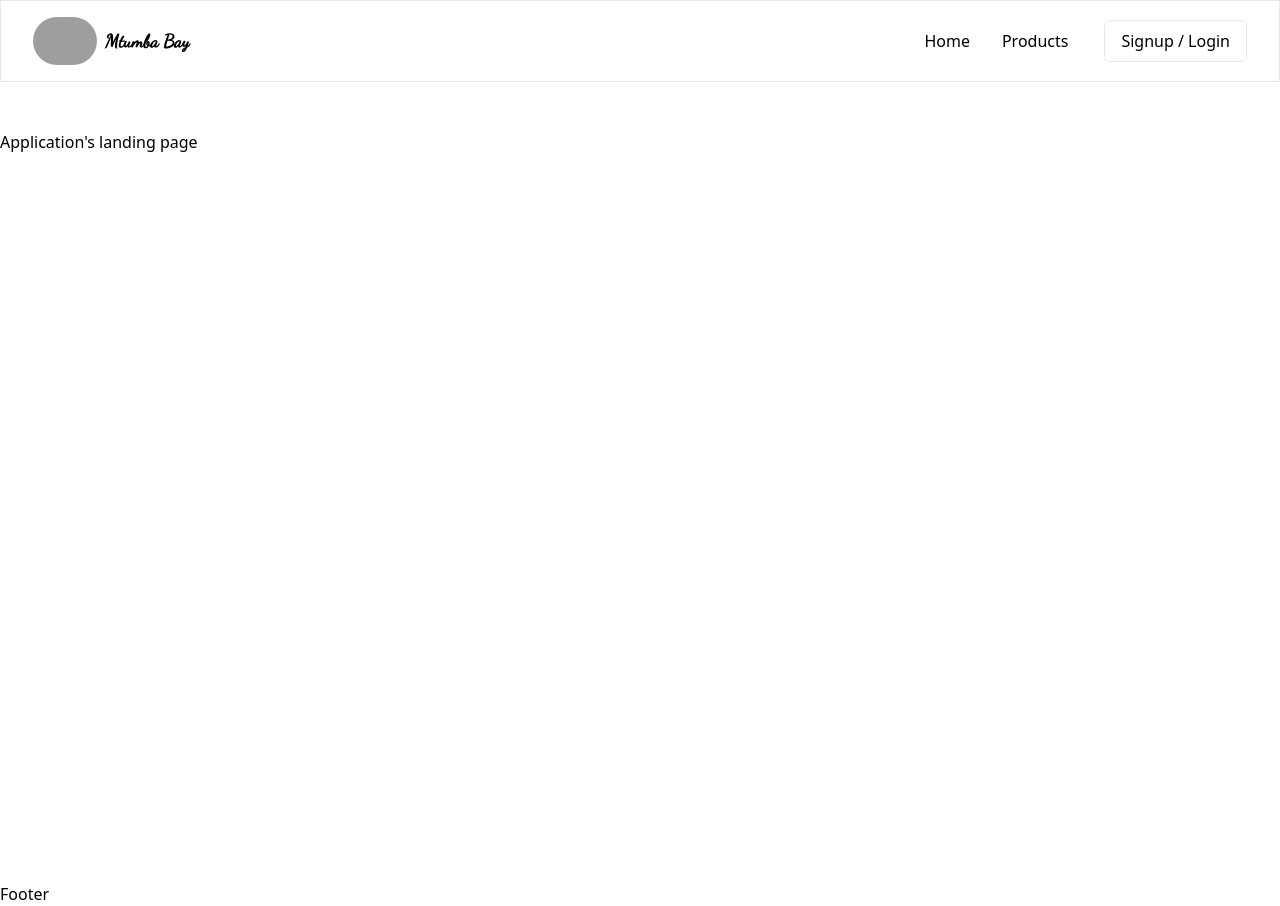
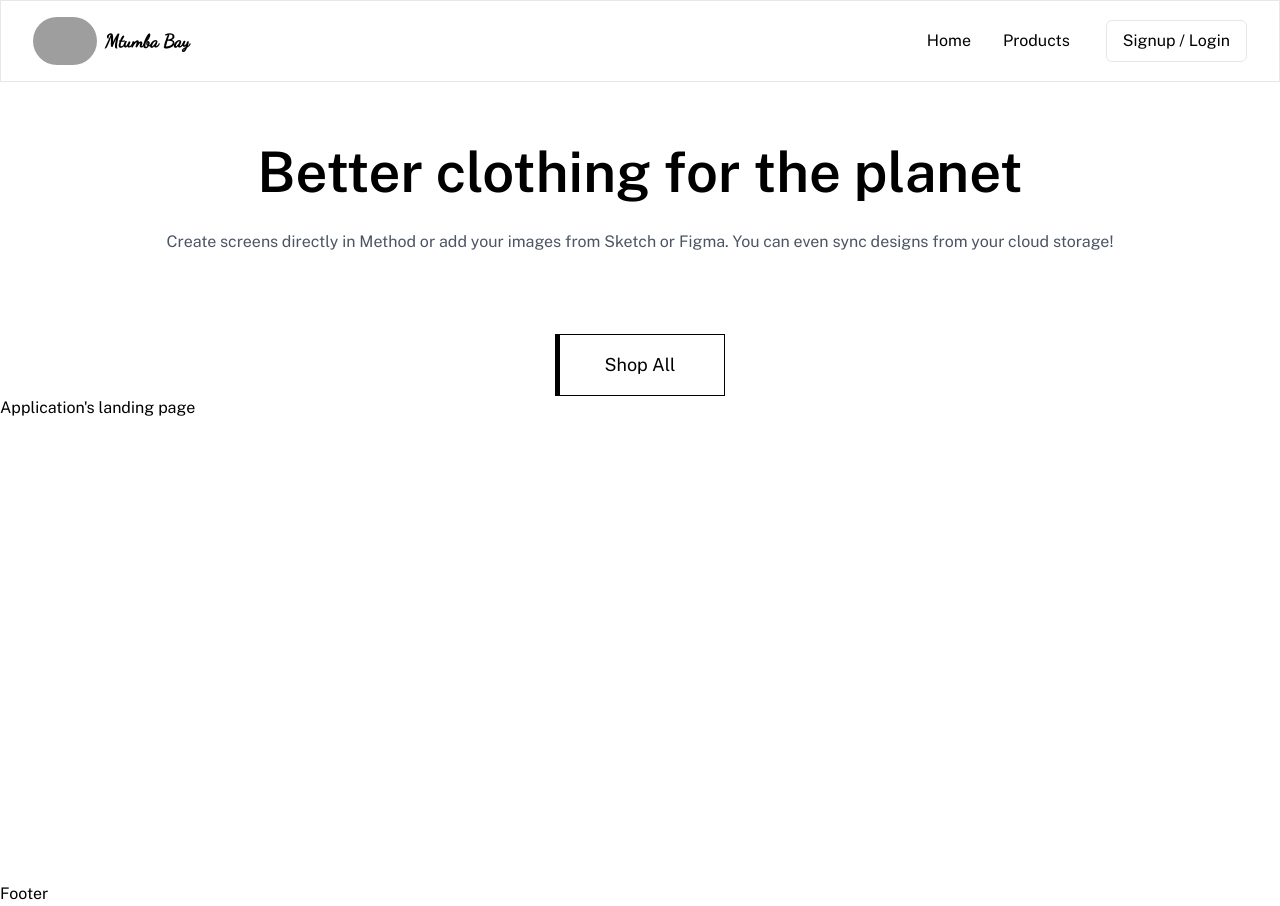
Before and after one commit to conceptacherono/mtumba_bay, a React (Vite) app in the folder client/: page / in a window 1280 px wide. Built offline with nearby package versions, Linux system fonts and the light colour scheme; grey boxes are pictures that could not be loaded.

Commit message:
update hero section

```diff
--- /dev/null
+++ b/client/src/components/landingPage.tsx/Hero/index.tsx
@@ -0,0 +1,24 @@
+import React from "react";
+
+const Hero = () => {
+  return (
+    <section className="flex flex-col gap-4 items-center w-full">
+      <h1 className="text-[56px] font-semibold">
+        Better clothing for the planet
+      </h1>
+      <p className="text-gray-600 font-normal">
+        Create screens directly in Method or add your images from Sketch or
+        Figma. You can even sync designs from your cloud storage!
+      </p>
+
+      <button className="group relative mt-16 px-12 py-4  overflow-hidden bg-white text-lg border border-black">
+        <div className="absolute inset-0 w-1 bg-black transition-all duration-[250ms] ease-out group-hover:w-full"></div>
+        <span className="relative text-black group-hover:text-white">
+          Shop All
+        </span>
+      </button>
+    </section>
+  );
+};
+
+export default Hero;
--- a/client/src/components/landingPage.tsx/LandingPage.tsx
+++ b/client/src/components/landingPage.tsx/LandingPage.tsx
@@ -1,6 +1,9 @@
+import Hero from "./Hero";
+
 const LandingPage = () => {
   return (
     <div>
+      <Hero />
       <h2>Application&apos;s landing page</h2>
     </div>
   );
--- a/client/src/index.css
+++ b/client/src/index.css
@@ -1,4 +1,9 @@
 @import url("https://fonts.googleapis.com/css2?family=Dancing+Script:wght@500&display=swap");
+@import url("https://fonts.googleapis.com/css2?family=Public+Sans:wght@300;400;500;600;700&display=swap");
 @tailwind base;
 @tailwind components;
 @tailwind utilities;
+
+* {
+  font-family: "Public Sans", sans-serif;
+}
```
